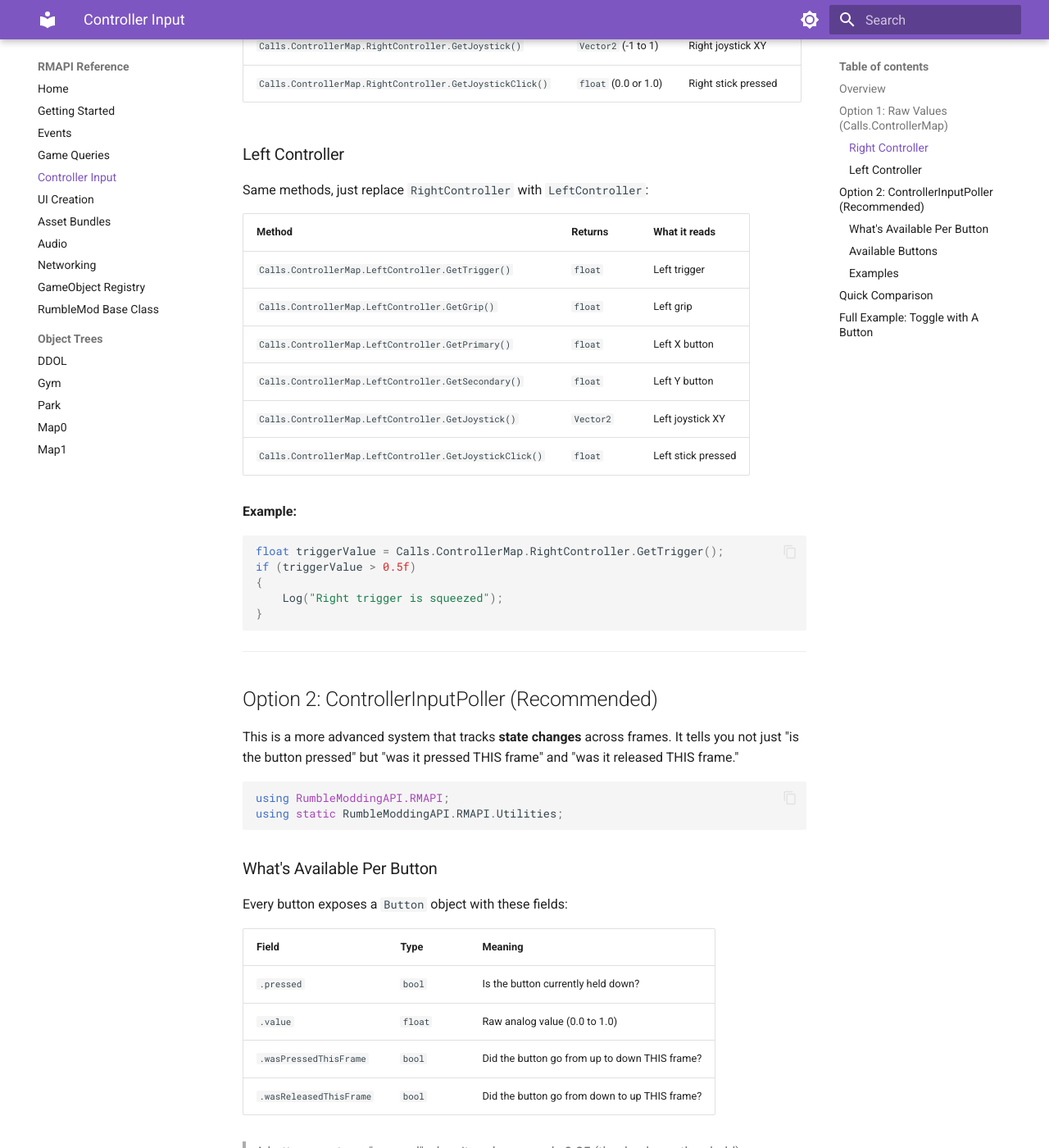
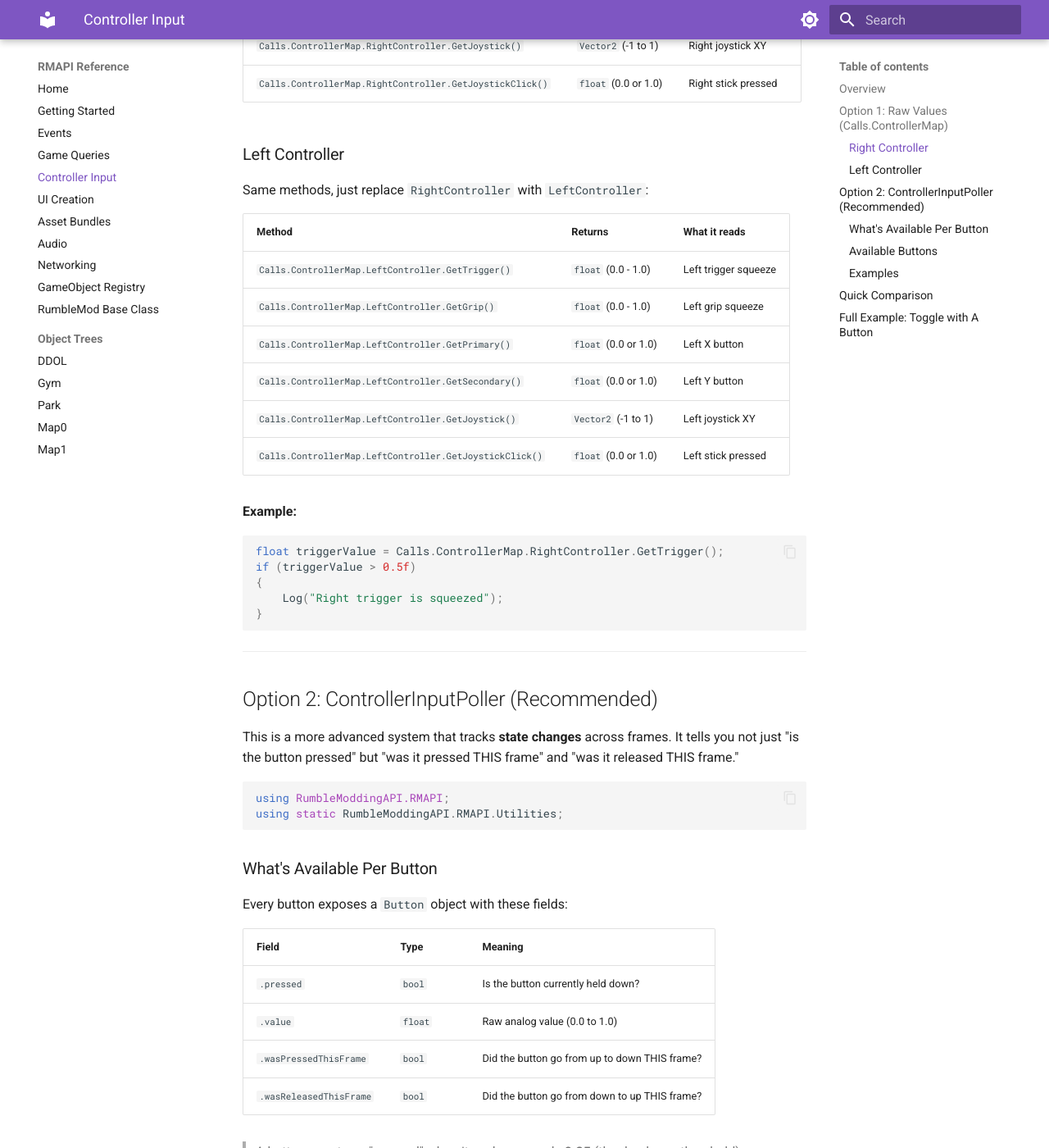
Before and after one commit to Supercopia/RMAPI-Reference, an MkDocs documentation site: the page built from docs/04-Controller-Input.md, in a window 1280 px wide and 1400 px high, scrolled down 961 px. Shown: the whole window at 82% size. Built offline with MkDocs 1.6.1 and Material for MkDocs 9.7.7, drawn with Linux system fonts in a browser that asks for light colours.

Commit message:
More fixes.
Nuked a pencil. Oh, and also some inconsistencies in wording.

````diff
--- a/docs/04-Controller-Input.md
+++ b/docs/04-Controller-Input.md
@@ -41,12 +41,12 @@ Same methods, just replace `RightController` with `LeftController`:
 
 | Method | Returns | What it reads |
 |--------|---------|---------------|
-| `Calls.ControllerMap.LeftController.GetTrigger()` | `float` | Left trigger |
-| `Calls.ControllerMap.LeftController.GetGrip()` | `float` | Left grip |
-| `Calls.ControllerMap.LeftController.GetPrimary()` | `float` | Left X button |
-| `Calls.ControllerMap.LeftController.GetSecondary()` | `float` | Left Y button |
-| `Calls.ControllerMap.LeftController.GetJoystick()` | `Vector2` | Left joystick XY |
-| `Calls.ControllerMap.LeftController.GetJoystickClick()` | `float` | Left stick pressed |
+| `Calls.ControllerMap.LeftController.GetTrigger()` | `float` (0.0 - 1.0) | Left trigger squeeze |
+| `Calls.ControllerMap.LeftController.GetGrip()` | `float` (0.0 - 1.0) | Left grip squeeze |
+| `Calls.ControllerMap.LeftController.GetPrimary()` | `float` (0.0 or 1.0) | Left X button |
+| `Calls.ControllerMap.LeftController.GetSecondary()` | `float` (0.0 or 1.0) | Left Y button |
+| `Calls.ControllerMap.LeftController.GetJoystick()` | `Vector2` (-1 to 1) | Left joystick XY |
+| `Calls.ControllerMap.LeftController.GetJoystickClick()` | `float` (0.0 or 1.0) | Left stick pressed |
 
 **Example:**
 ```csharp
--- a/docs/stylesheets/trees.css
+++ b/docs/stylesheets/trees.css
@@ -65,3 +65,8 @@ details[open] {
 details > details {
   margin-left: 0.8em !important;
 }
+
+/* Hide the edit pencil icon on tree pages — they're generated, not hand-edited */
+a.md-content__button {
+  display: none !important;
+}
````
